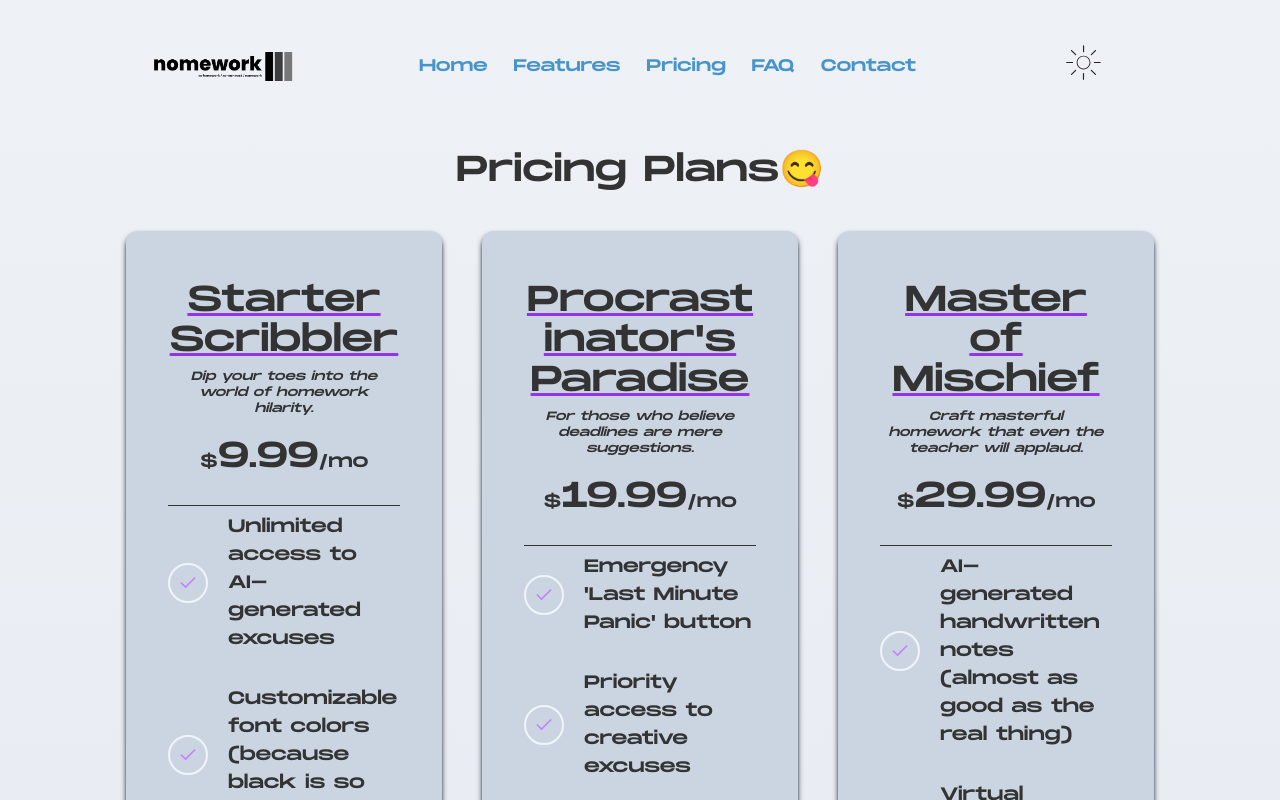
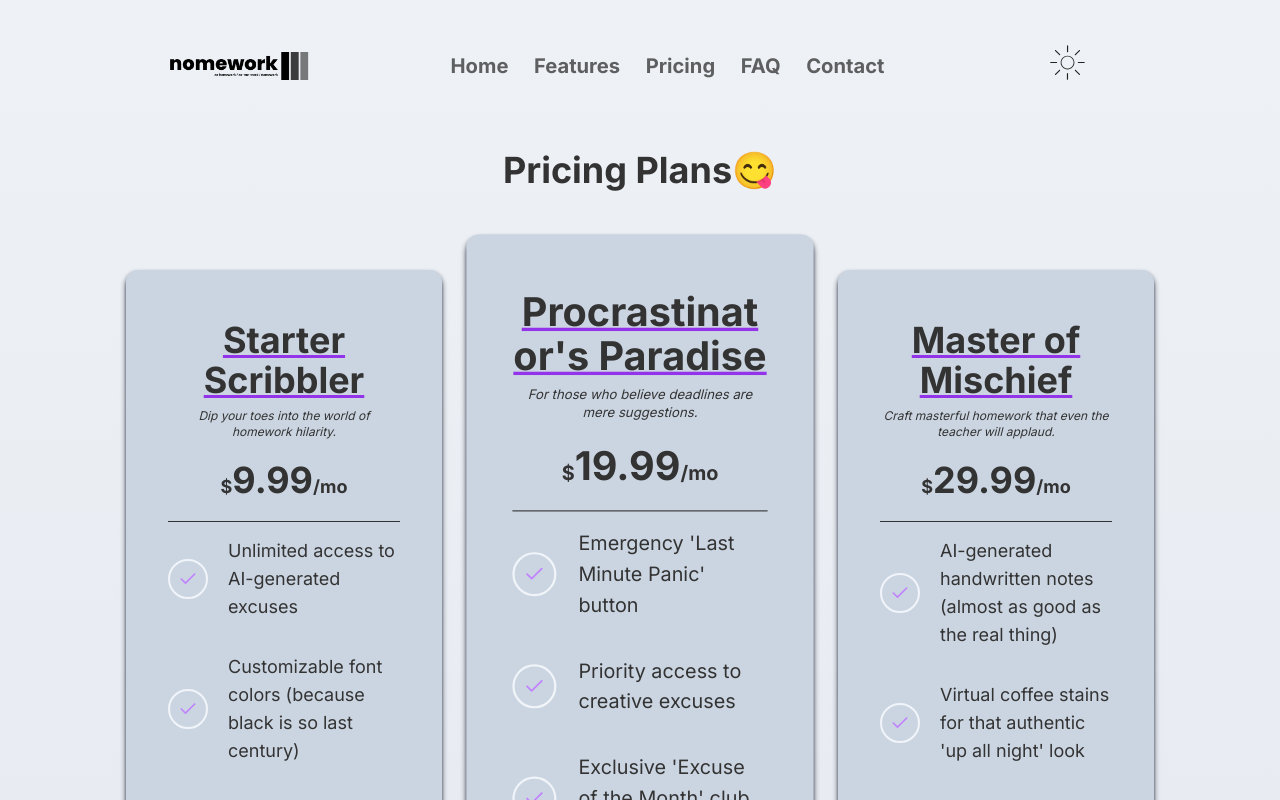
Before and after one commit to vaxad/Nomework, a Next.js app: page /pricing in a window 1280 px wide. Shown: the top 800 px of the page. Built offline with nearby package versions, Linux system fonts and the light colour scheme; a web font is replaced by a local one.

Commit message:
changed fobts

```diff
--- a/app/components/Navbar.jsx
+++ b/app/components/Navbar.jsx
@@ -58,7 +58,7 @@ export default function Navbar() {
 
 
 
-      <button className={` block lg:hidden md:hidden z-50 ${nav?"fixed":""}`} onClick={()=>setnav(!nav)}>
+      <button className={` block md:hidden z-50 rounded-full p-2 ${nav?"fixed -rotate-90":" rotate-0"} transition-all`} onClick={()=>setnav(!nav)}>
       <svg xmlns="http://www.w3.org/2000/svg" fill='currentColor' x="0px" y="0px" width="30" height="30" viewBox="0 0 30 30">
 <path d="M 3 7 A 1.0001 1.0001 0 1 0 3 9 L 27 9 A 1.0001 1.0001 0 1 0 27 7 L 3 7 z M 3 14 A 1.0001 1.0001 0 1 0 3 16 L 27 16 A 1.0001 1.0001 0 1 0 27 14 L 3 14 z M 3 21 A 1.0001 1.0001 0 1 0 3 23 L 27 23 A 1.0001 1.0001 0 1 0 27 21 L 3 21 z"></path>
 </svg>
--- a/app/contact/page.jsx
+++ b/app/contact/page.jsx
@@ -5,7 +5,7 @@ const ArcCard = ({ name, title, url, college, img }) => {
     const boundingRef = useRef(null);
 
     return (
-        <div className='[perspective:800px] w-full col-span-1 flex justify-center items-center'>
+        <div className='[perspective:800px] w-full h-full col-span-1 flex justify-center items-center'>
             <div onMouseLeave={() => (boundingRef.current = null)}
                 onMouseEnter={(ev) => {
                     boundingRef.current = ev.currentTarget.getBoundingClientRect();
@@ -24,11 +24,11 @@ const ArcCard = ({ name, title, url, college, img }) => {
                     ev.currentTarget.style.setProperty("--x", `${xPercentage * 100}%`);
                     ev.currentTarget.style.setProperty("--y", `${yPercentage * 100}%`);
                 }}
-                className="group relative flex flex-col gap-2 flex-grow w-full  rounded-md p-4 bg-[var(--primary-button-bg)] text-purple-600 transition-transform ease-out hover:[transform:rotateX(var(--x-rotation))_rotateY(var(--y-rotation))_scale(1.06)]"
+                className="group relative flex flex-col gap-2 flex-grow w-full h-full rounded-md p-4 bg-[var(--primary-button-bg)] text-purple-600 transition-transform ease-out hover:[transform:rotateX(var(--x-rotation))_rotateY(var(--y-rotation))_scale(1.06)]"
             >
                 {/* <figure className="rounded-md mix-blend-multiply [background-image:radial-gradient(at_70%_40%,transparent_30%,currentColor_80%),url(/noise.svg)]" /> */}
                 <div className=' w-full h-full'><img className='[perspective:1000px] hover:shadow-xl shadow-slate-700 transition-all  w-full rounded-md  object-fill aspect-square' src={img}></img></div>
-                <div className="pt-4">
+                <div className="pt-4 h-full">
                     <p className="text-2xl font-bold">{name}</p>
                     <p className="text-lg">{title}</p>
                 </div>
--- a/app/features/page.jsx
+++ b/app/features/page.jsx
@@ -39,8 +39,8 @@ export default function Page() {
             <div className=' w-full rounded-xl flex md:flex-row flex-col justify-start gap-10 shadow-sm hover:scale-105 transition-all shadow-slate-900 items-center p-10' style={{backgroundColor:"var(--featureCard-bg)"}}>
                 <h1 className=' text-4xl p-5 bg-purple-500 rounded-full'>{feature.icon}</h1>
                 <div className=' flex flex-col justify-start w-full items-start'>
-                    <h1 className=' text-2xl'>{feature.title}</h1>
-                    <p className=' text-lg'>{feature.description}</p>
+                    <h1 className=' text-2xl w-full text-center md:text-left'>{feature.title}</h1>
+                    <p className=' text-lg w-full text-center md:text-left'>{feature.description}</p>
                     </div>
             </div>
         )
--- a/app/globals.css
+++ b/app/globals.css
@@ -16,7 +16,7 @@ body {
   --elevation-background: #1d1d1d;
   --featureCard-bg: rgb(203, 213, 225);
   --link-color: #006eb8;
-  --font-family-primary: 'monument', sans-serif;
+  /* --font-family-primary: 'monument', sans-serif; */
   --handwriting-font: 'Homemade Apple', cursive;
   --primary-color: #1a73e8;
   --ink-color: #000f55;
@@ -48,13 +48,19 @@ body.dark {
 }
 
 button, .move-left, .move-right{
-  font-family: 'monument', sans-serif;
+  /* font-family: 'monument', sans-serif; */
   background-color: var(--primary-button-bg);
   color: var(--primary-button-color);
 }
 
+h1, button{
+  font-weight: bold;
+}
+.logoText{
+  font-family: 'monument', sans-serif;;
+}
 .button{
-  font-family: 'monument', sans-serif;
+  /* font-family: 'monument', sans-serif; */
   background-color: var(--primary-button-bg);
   color: var(--primary-button-color);
 }
@@ -90,14 +96,18 @@ body {
   font-family: var(--font-family-primary);
 }
 .navlink{
+  font-size: larger;
+  font-weight: bold;
   cursor: pointer;
   opacity: 0.7;
+  color: var(--field-borders);
   text-decoration:solid underline transparent 2px;
 
 }
 .navlink:hover{
   transition-duration: 500ms;
   transition-property: all;
+  color: var(--label-color);
   opacity: 1;
   text-decoration:solid underline #B721FF 2px;
 }
@@ -245,7 +255,7 @@ ul.info-ul > li {
 .generate-image-button {
   background-color: var(--primary-button-bg);
   color: var(--primary-button-color);
-  font-family: 'monument', sans-serif;
+  /* font-family: 'monument', sans-serif; */
 }
 .github-corner {
   position: absolute;
@@ -402,7 +412,7 @@ body.dark .github-corner {
 }
 
 input::placeholder{
-  font-family: 'monument', sans-serif;
+  /* font-family: 'monument', sans-serif; */
 }
 
 #faq p {
--- a/app/layout.js
+++ b/app/layout.js
@@ -1,5 +1,8 @@
 import Navbar from './components/Navbar'
 import './globals.css'
+import { Inter } from 'next/font/google'
+
+const inter = Inter({ subsets: ['latin'] })
 
 export const metadata = {
   title: 'Nomework',
@@ -15,7 +18,7 @@ export default function RootLayout({ children }) {
       href="https://fonts.googleapis.com/css?family=Homemade+Apple|Roboto|Caveat|Liu+Jian+Mao+Cao&display=swap"
     />
       </head>
-      <body>
+      <body className={inter.className}>
 
     <script defer src="https://unpkg.com/jspdf@^1/dist/jspdf.min.js"></script>
     <Navbar/>
--- a/app/pricing/page.jsx
+++ b/app/pricing/page.jsx
@@ -35,13 +35,13 @@ export default function Page() {
     ]
 
 
-      const PricingCard = ({pricing}) => {
+      const PricingCard = ({pricing,index}) => {
         return(
-            <div className=' w-full rounded-xl border-2 border-transparent flex flex-col justify-start items-center shadow-md shadow-slate-900 p-10 hover:border-purple-700' style={{backgroundColor:"var(--featureCard-bg)"}}>
+            <div className={` border-2 ${index%3==1?" scale-110 border-purple-500 ":"scale-100 border-slate-500"} w-full rounded-xl border-2 border-transparent flex flex-col justify-start items-center shadow-md shadow-slate-900 p-10 hover:border-purple-800`} style={{backgroundColor:"var(--featureCard-bg)"}}>
                 <h1 className=' text-4xl text-center py-2 underline break-words w-full flex-wrap decoration-purple-600'>{pricing.planName}</h1>
                 <p className=' italic text-xs text-center'>{pricing.tagline}</p>
                 <h1 className=' text-4xl py-5'><span className=' text-lg'>$</span>{pricing.price}<span className=' text-lg'>/mo</span></h1>
-                <hr className=' w-full my-2'/>
+                <hr className=' w-full mb-4'/>
                 <div className=' flex flex-col justify-start w-full gap-8 items-start'>
                   {pricing.benefits.map((benefit, index)=>(
                     <div key={index} className=' flex flex-row gap-5 items-center'>
@@ -60,10 +60,10 @@ export default function Page() {
       }
   return (
     <div className=' min-h-screen px-5 lg:px-24 py-12 flex flex-col justify-center items-center w-full gap-10'>
-        <h1 className=' text-4xl text-center'>Pricing Plans😋</h1>
+        <h1 className=' text-4xl pb-10 text-center'>Pricing Plans😋</h1>
         <div className=' grid grid-cols-1 md:grid-cols-2 lg:grid-cols-3 gap-10 w-full'>
             {pricings.map((pricing, index)=>(
-                <PricingCard key={index} pricing={pricing}/>
+                <PricingCard key={index} index={index} pricing={pricing}/>
             ))}
         </div>
 
```
Also changed, not shown: app/components/Landing.jsx (+3 -11 lines).
